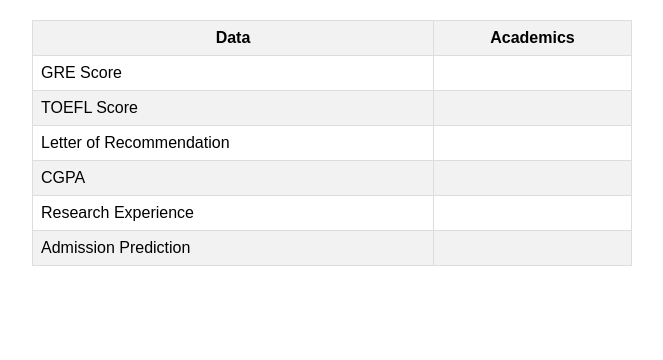
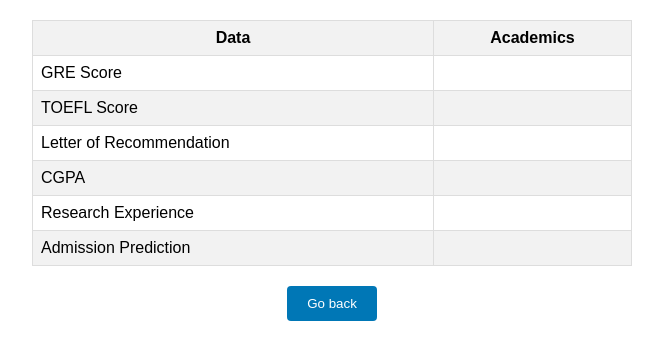
Before and after one commit to LCM-org/group6_advPython, a Django app: template hello_django/templates/prediction.html in a window 1280 px wide. Shown: the top 360 px of the page, without its empty margins (308-971 px from the left). Run offline with Django 4.2, Linux system fonts and the light colour scheme; the template is opened without the code that fills it, so the values that code supplies are empty; parts of the project's set-up code (start-up, migrations or seed data) failed here and were passed over.

Commit message:
Added visualisation, made changes to CSS

```diff
--- a/hello_django/static/css/style.css
+++ /dev/null
@@ -1,4 +0,0 @@
-body {
-    font-family: Arial, sans-serif;
-    background-color: #931818;
-}
--- a/hello_django/templates/prediction.html
+++ b/hello_django/templates/prediction.html
@@ -1,3 +1,24 @@
+<style>
+    button {
+                background-color: #0077b6;
+                color: #fff;
+                border: none;
+                border-radius: 4px;
+                padding: 10px 20px;
+                cursor: pointer;
+                margin-top: 20px;
+                display: block;
+                margin: 0 auto;
+
+            }
+
+    button:hover {
+                background-color: #005b8a;
+            }
+
+</style>
+
+
 <table style="border-collapse: collapse; width: 100%; max-width: 600px; margin: 20px auto; font-family: Arial, sans-serif;">
     <tr style="background-color: #f2f2f2;">
         <th style="border: 1px solid #ddd; padding: 8px;">Data</th>
@@ -28,3 +49,6 @@
         <td style="border: 1px solid #ddd; padding: 8px;">{{ prediction }}</td>
     </tr>
 </table>
+
+
+<button onclick="window.location.href='{% url 'predict' %}'">Go back</button>
--- a/hello_django/web_project/urls.py
+++ b/hello_django/web_project/urls.py
@@ -17,7 +17,9 @@
 from django.urls import path
 from .views import predict
 
-
+# url patterns as in website urls. The syntax is url,
+# function to call and name as a tag
+# We can use the name in an html script to redirect it to the url mentioned ''
 urlpatterns = [
     path('', predict, name='predict'),
 ]
```
Also changed, not shown: hello_django/web_project/views.py (+14 -0 lines), 2 other files.
